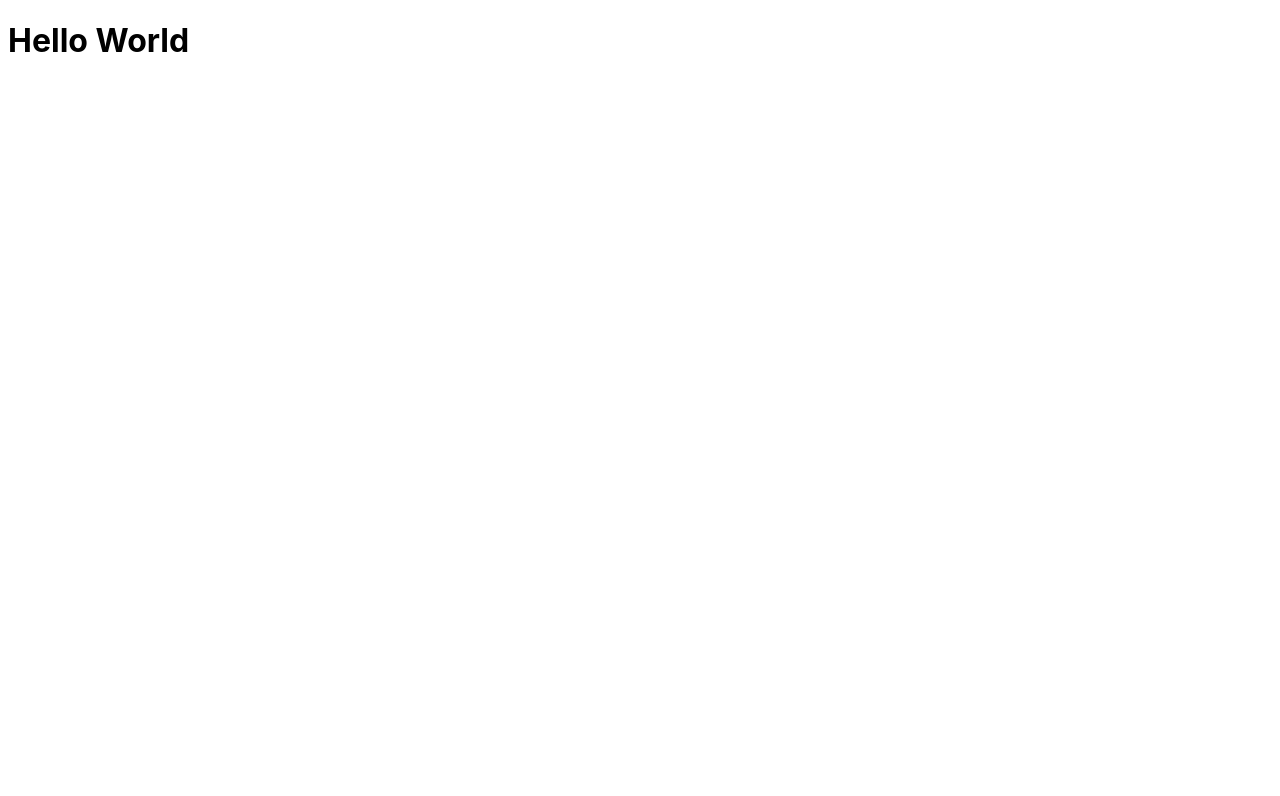
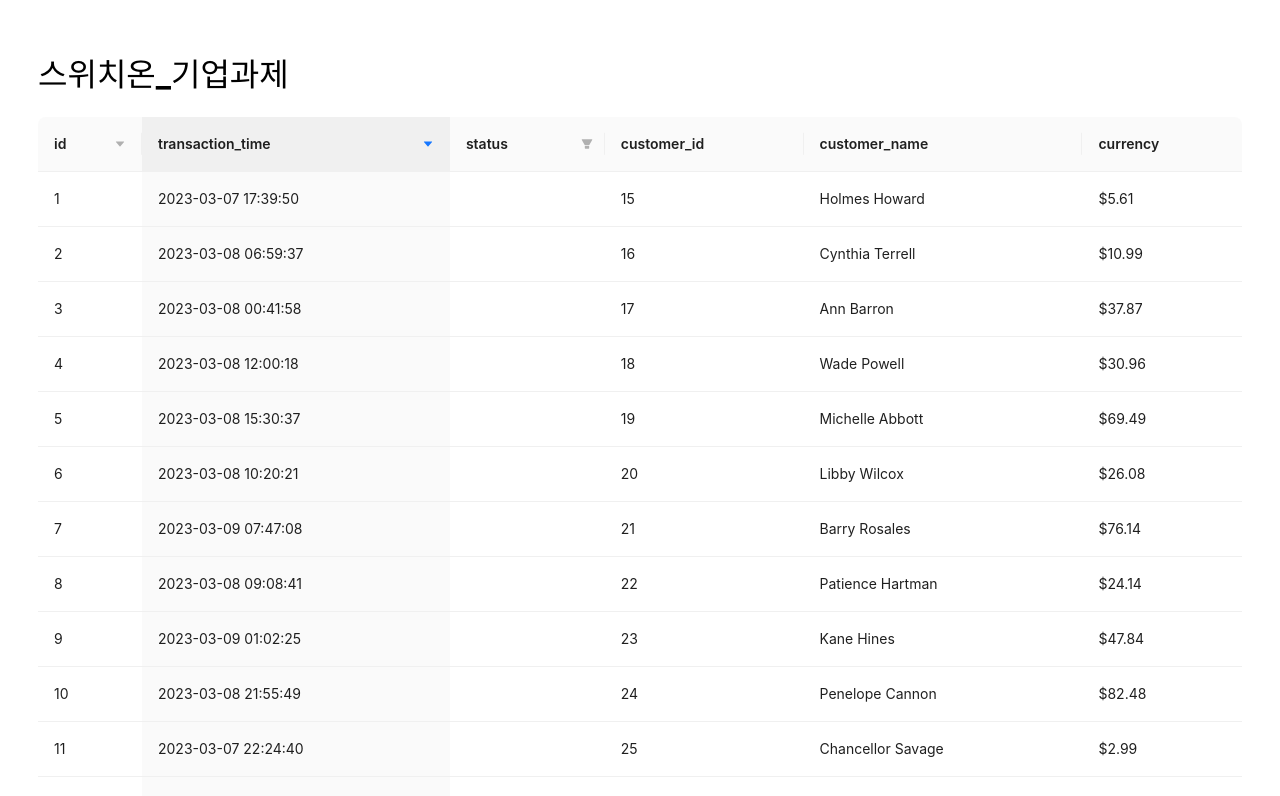
Before and after one commit to wanted-9th-3team/pre-onboarding-9th-4-03, a React (Vite) app: page / in a window 1280 px wide. Shown: the top 796 px of the page. Built offline with nearby package versions, Linux system fonts and the light colour scheme.

Commit message:
antd라이브러리 table컴폰넌트 적용

```diff
--- a/src/pages/Home/index.tsx
+++ b/src/pages/Home/index.tsx
@@ -1,5 +1,87 @@
+import { Table } from 'antd'
+import type { ColumnsType, TableProps } from 'antd/es/table'
+import { useEffect, useState } from 'react'
+import styled from 'styled-components'
+import getOrderList from '../../apis/getOrderList'
+import { TOrderList } from '../../Type'
+
+const HomeContainer = styled.div`
+  box-sizing: border-box;
+  padding: 20px 30px;
+`
+
 function Home() {
-  return <h1>Hello World</h1>
+  const [orderList, setOrderList] = useState<TOrderList[] | null>()
+
+  useEffect(() => {
+    getOrderList().then(data => {
+      setOrderList(data)
+    })
+  }, [])
+
+  const columns: ColumnsType<TOrderList> = [
+    {
+      title: 'id',
+      dataIndex: 'id',
+      sorter: (a, b) => a - b,
+      sortDirections: ['descend'],
+    },
+    {
+      title: 'transaction_time',
+      dataIndex: 'transaction_time',
+      defaultSortOrder: 'descend',
+      sorter: (a, b) => a - b,
+      sortDirections: ['descend'],
+    },
+    {
+      title: 'status',
+      dataIndex: 'status',
+      filters: [
+        {
+          text: 'true',
+          value: 'true',
+        },
+        {
+          text: 'false',
+          value: 'false',
+        },
+      ],
+      onFilter: (value: string, record) => record.address.indexOf(value) === 0,
+    },
+    {
+      title: 'customer_id',
+      dataIndex: 'customer_id',
+    },
+    {
+      title: 'customer_name',
+      dataIndex: 'customer_name',
+    },
+    {
+      title: 'currency',
+      dataIndex: 'currency',
+    },
+  ]
+
+  const onChange: TableProps<TOrderList>['onChange'] = (
+    pagination,
+    filters,
+    sorter,
+    extra
+  ) => {
+    console.log('params', pagination, filters, sorter, extra)
+  }
+
+  return (
+    <HomeContainer>
+      <h1>스위치온_기업과제</h1>
+      <Table
+        columns={columns}
+        dataSource={orderList}
+        pagination={{ defaultPageSize: 50 }}
+        onChange={onChange}
+      />
+    </HomeContainer>
+  )
 }
 
 export default Home
```
